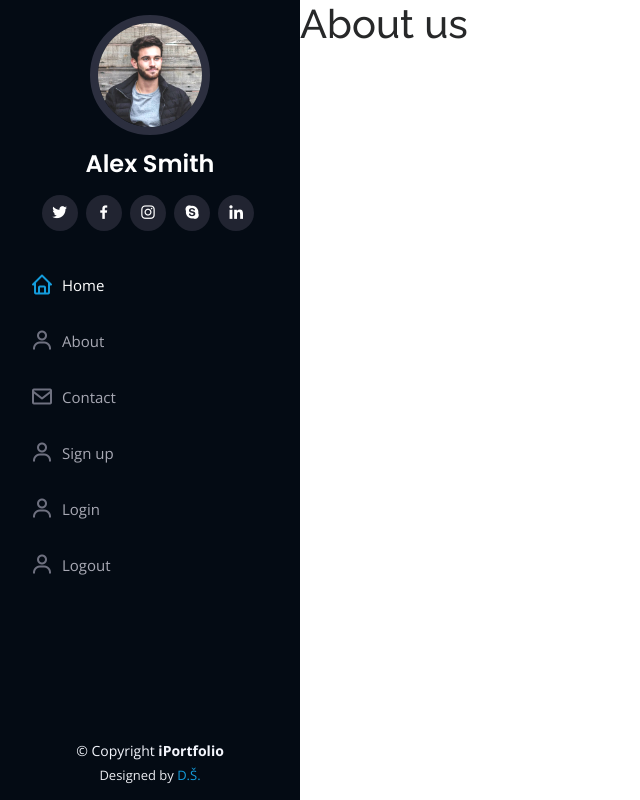
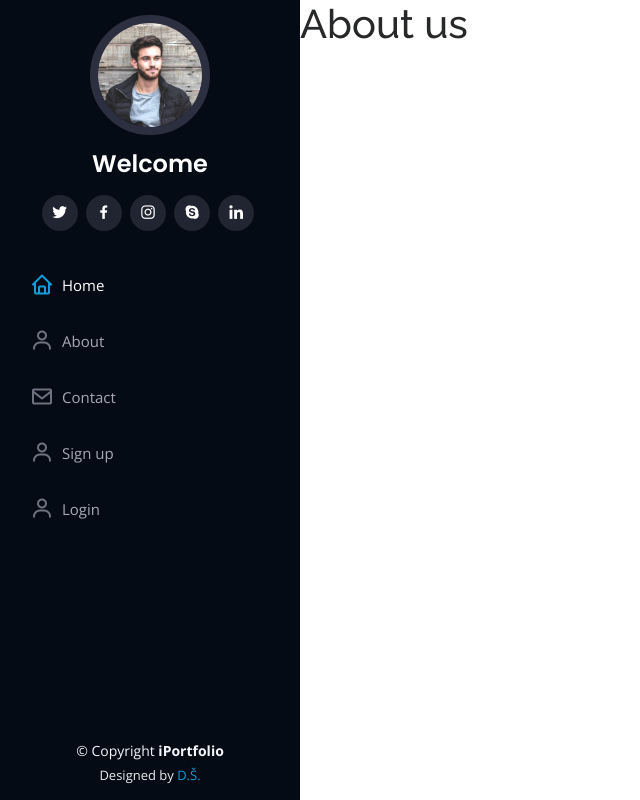
Before and after one commit to DenisStenklerTrailer/Django-Portfolio-Web-App, a Django app: page /about in a window 1280 px wide. Shown: the whole page, without its empty margins (0-640 px from the left). Run offline with Django 4.2, Linux system fonts and the light colour scheme; some libraries are stand-ins or nearby versions.

Commit message:
added hiding of login and logout
when user is loged in we hide login and we hide logout when user is not logged in

```diff
--- a/project/templates/basic.html
+++ b/project/templates/basic.html
@@ -43,7 +43,7 @@
 
       <div class="profile">
         <img src="{% static 'assets/img/profile-img.jpg' %}" alt="" class="img-fluid rounded-circle">
-        <h1 class="text-light"><a href="index.html">Alex Smith</a></h1>
+        <h1 class="text-light"><a href="index.html">Welcome {{user.username}}</a></h1>
         <div class="social-links mt-3 text-center">
           <a href="#" class="twitter"><i class="bx bxl-twitter"></i></a>
           <a href="#" class="facebook"><i class="bx bxl-facebook"></i></a>
@@ -60,9 +60,14 @@
           <!--<li><a href="#resume" class="nav-link scrollto"><i class="bx bx-file-blank"></i> <span>Resume</span></a></li> -->
           <!--<li><a href="/services" class="nav-link scrollto"><i class="bx bx-server"></i> <span>Services</span></a></li> -->
           <li><a href="/contact" class="nav-link scrollto"><i class="bx bx-envelope"></i> <span>Contact</span></a></li>
+
+          {% if not request.user.is_authenticated %}
           <li><a href="/auth/signup" class="nav-link scrollto"><i class="bx bx-user"></i> <span>Sign up</span></a></li>
           <li><a href="/auth/login" class="nav-link scrollto"><i class="bx bx-user"></i> <span>Login</span></a></li>
+          {% else %}
           <li><a href="/auth/logout" class="nav-link scrollto"><i class="bx bx-user"></i> <span>Logout</span></a></li>
+          {% endif %}
+
         </ul>
       </nav><!-- .nav-menu -->
     </div>
```
Also changed, not shown: project/db.sqlite3.
